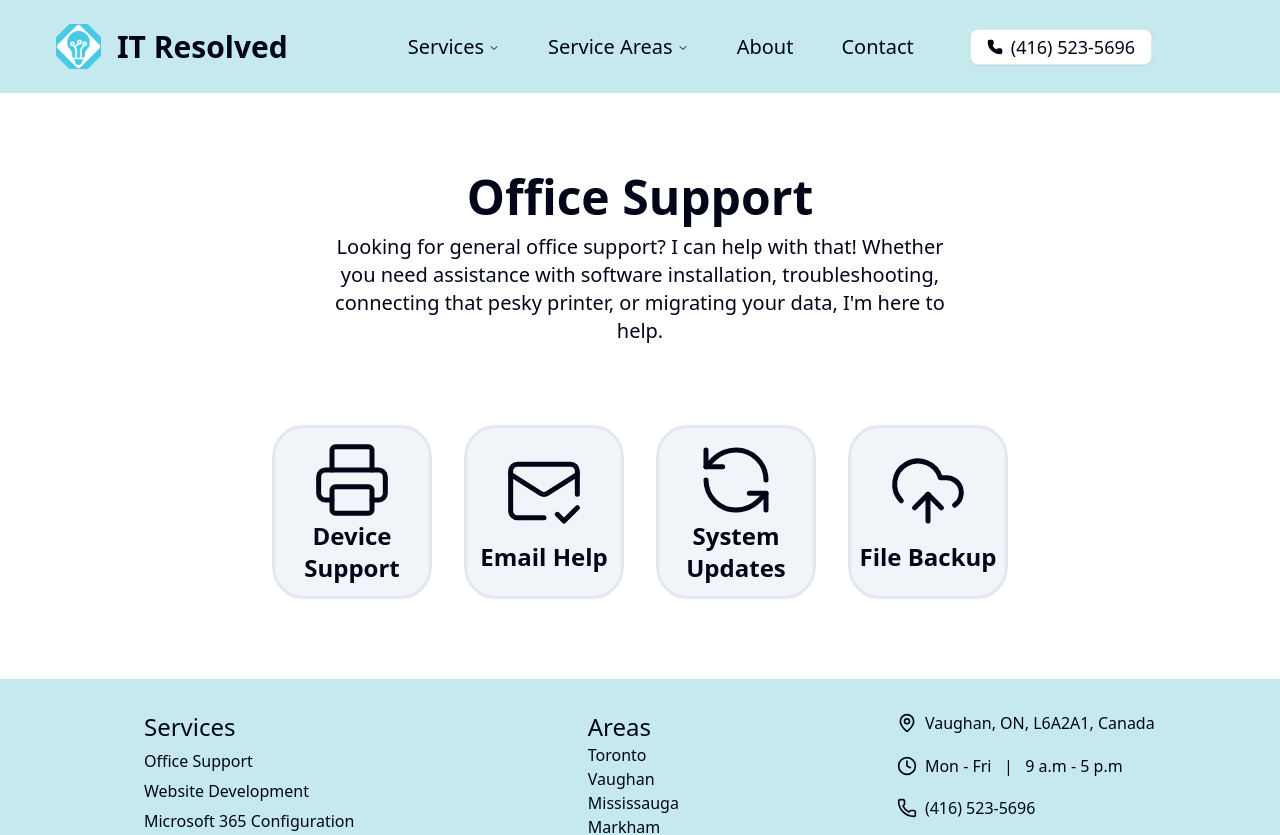
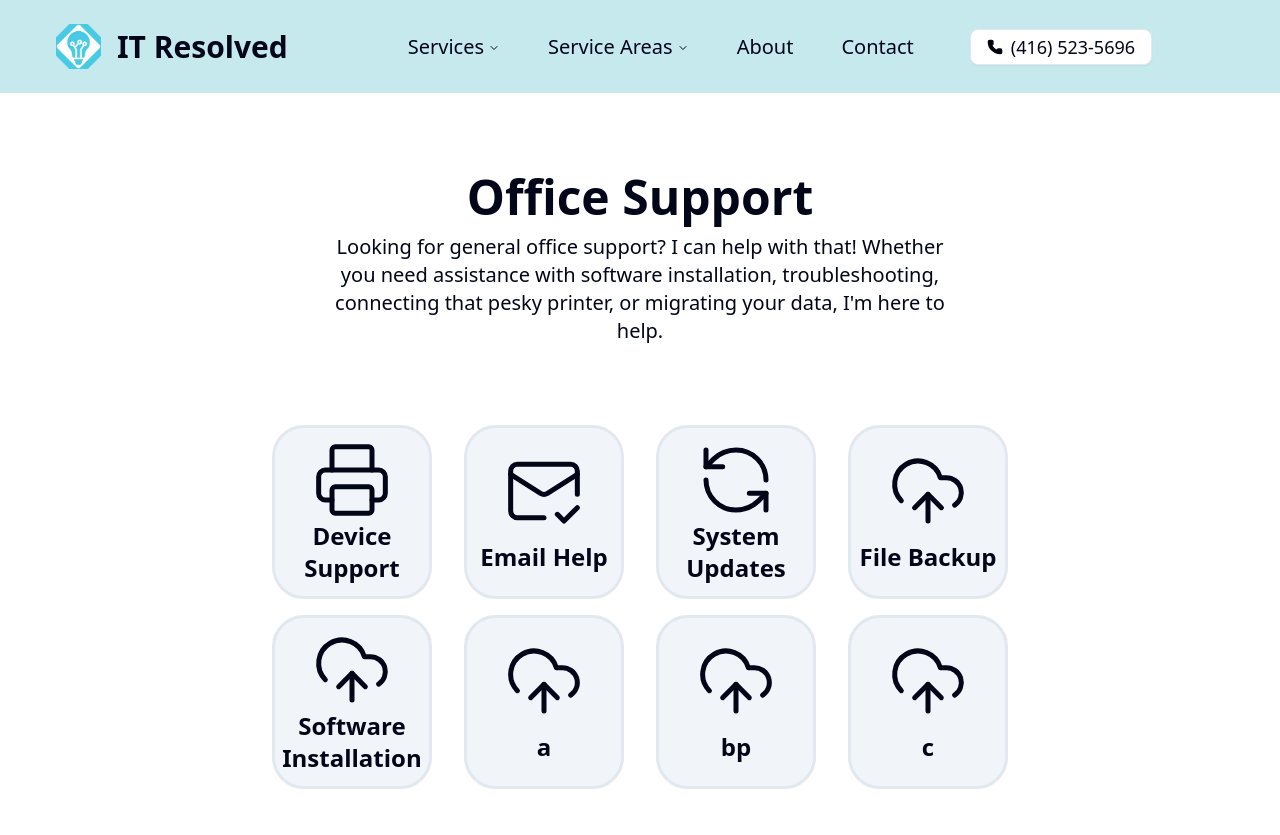
Before and after one commit to LucaCasola/IT-Resolved, a Next.js app: page /services/office-support in a window 1280 px wide. Shown: the top 835 px of the page. Built offline with nearby package versions, Linux system fonts and the light colour scheme.

Commit message:
Add additional services

```diff
--- a/src/components/HoverIcons.tsx
+++ b/src/components/HoverIcons.tsx
@@ -38,6 +38,26 @@ const services: {
     title: "File Backup",
     description: "Backup your important files to a cloud storage solution like OneDrive, or to an external hard drive.",
   },
+  {
+    icon: CloudUpload,
+    title: "Software Installation",
+    description: "Install and configure software applications needed for your business operations.",
+  },
+  {
+    icon: CloudUpload,
+    title: "a",
+    description: "Backup your important files to a cloud storage solution like OneDrive, or to an external hard drive.",
+  },
+  {
+    icon: CloudUpload,
+    title: "bp",
+    description: "Backup your important files to a cloud storage solution like OneDrive, or to an external hard drive.",
+  },
+  {
+    icon: CloudUpload,
+    title: "c",
+    description: "Backup your important files to a cloud storage solution like OneDrive, or to an external hard drive.",
+  },
 ]
 
 export default function HoverIcons() {
```
